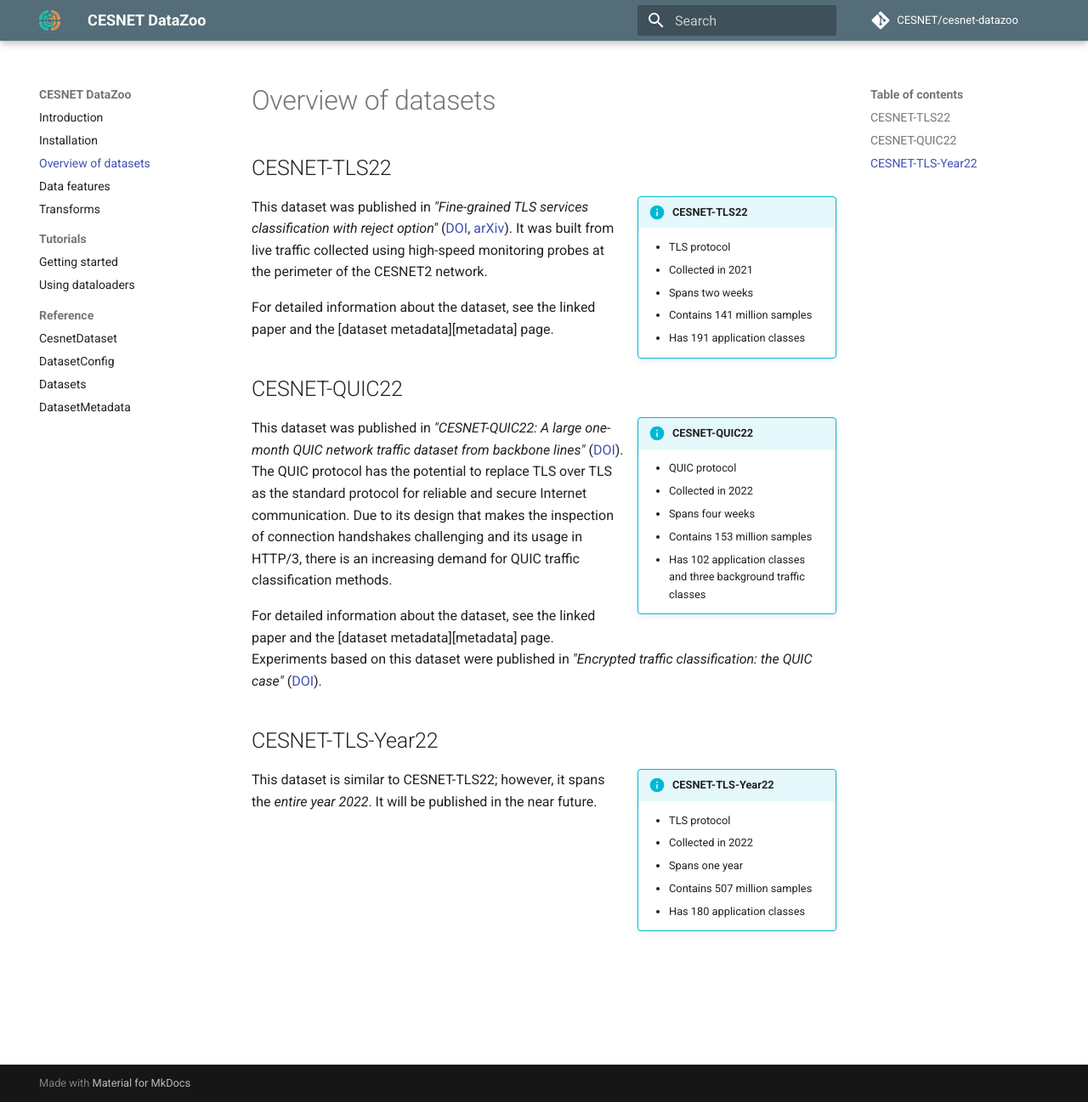
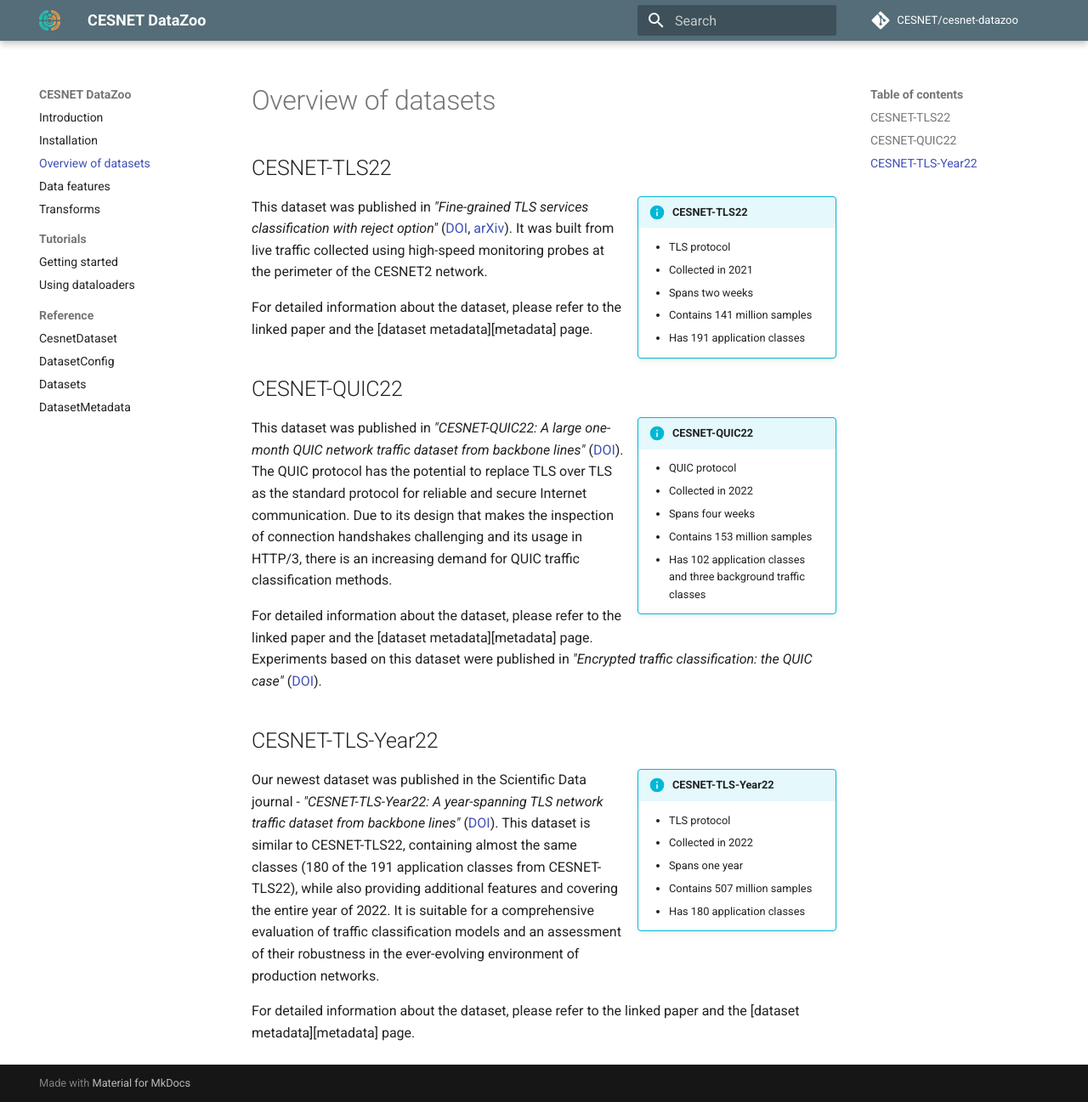
Before and after one commit to CESNET/cesnet-datazoo, an MkDocs documentation site: the page built from docs/datasets_overview.md, in a window 1280 px wide and 1297 px high. Shown: the whole window at 85% size. Built offline with MkDocs 1.6.1 and Material for MkDocs 9.7.7, drawn with Linux system fonts in a browser that asks for light colours; comment, search, counter and statistics services are not loaded.

Commit message:
Update docs

```diff
--- a/docs/datasets_overview.md
+++ b/docs/datasets_overview.md
@@ -11,7 +11,7 @@
 
 This dataset was published in *"Fine-grained TLS services classification with reject option"* ([DOI](https://doi.org/10.1016/j.comnet.2022.109467), [arXiv](https://arxiv.org/abs/2202.11984)). It was built from live traffic collected using high-speed monitoring probes at the perimeter of the CESNET2 network.
 
-For detailed information about the dataset, see the linked paper and the [dataset metadata][metadata] page.
+For detailed information about the dataset, please refer to the linked paper and the [dataset metadata][metadata] page.
 
 ## CESNET-QUIC22
 
@@ -26,7 +26,7 @@
 The QUIC protocol has the potential to replace TLS over TLS as the standard protocol for reliable and secure Internet communication.
 Due to its design that makes the inspection of connection handshakes challenging and its usage in HTTP/3, there is an increasing demand for QUIC traffic classification methods.
 
-For detailed information about the dataset, see the linked paper and the [dataset metadata][metadata] page. Experiments based on this dataset were published in *"Encrypted traffic classification: the QUIC case"* ([DOI](https://ieeexplore.ieee.org/abstractdocument/10199052/)).
+For detailed information about the dataset, please refer to the linked paper and the [dataset metadata][metadata] page. Experiments based on this dataset were published in *"Encrypted traffic classification: the QUIC case"* ([DOI](https://ieeexplore.ieee.org/abstractdocument/10199052/)).
 
 ## CESNET-TLS-Year22
 
@@ -37,4 +37,7 @@
     - Contains 507 million samples
     - Has 180 application classes
 
-This dataset is similar to CESNET-TLS22; however, it spans the *entire year 2022*. It will be published in the near future.
+Our newest dataset was published in the Scientific Data journal - *"CESNET-TLS-Year22: A year-spanning TLS network traffic dataset from backbone lines"* ([DOI](https://doi.org/10.1038/s41597-024-03927-4)).
+This dataset is similar to CESNET-TLS22, containing almost the same classes (180 of the 191 application classes from CESNET-TLS22), while also providing additional features and covering the entire year of 2022. It is suitable for a comprehensive evaluation of traffic classification models and an assessment of their robustness in the ever-evolving environment of production networks.
+
+For detailed information about the dataset, please refer to the linked paper and the [dataset metadata][metadata] page.
```
